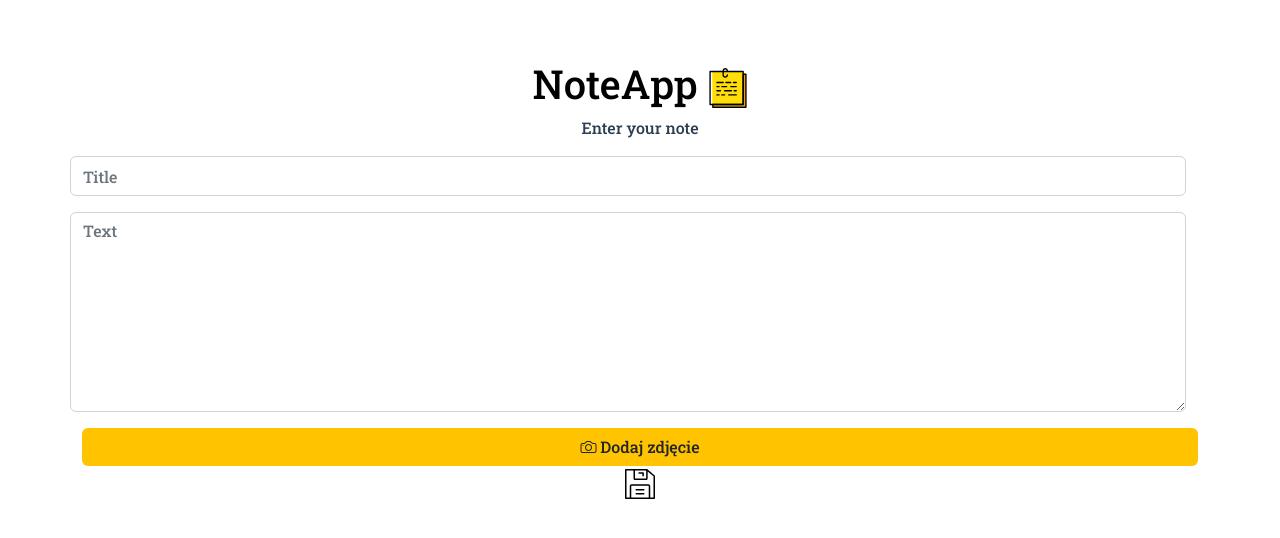
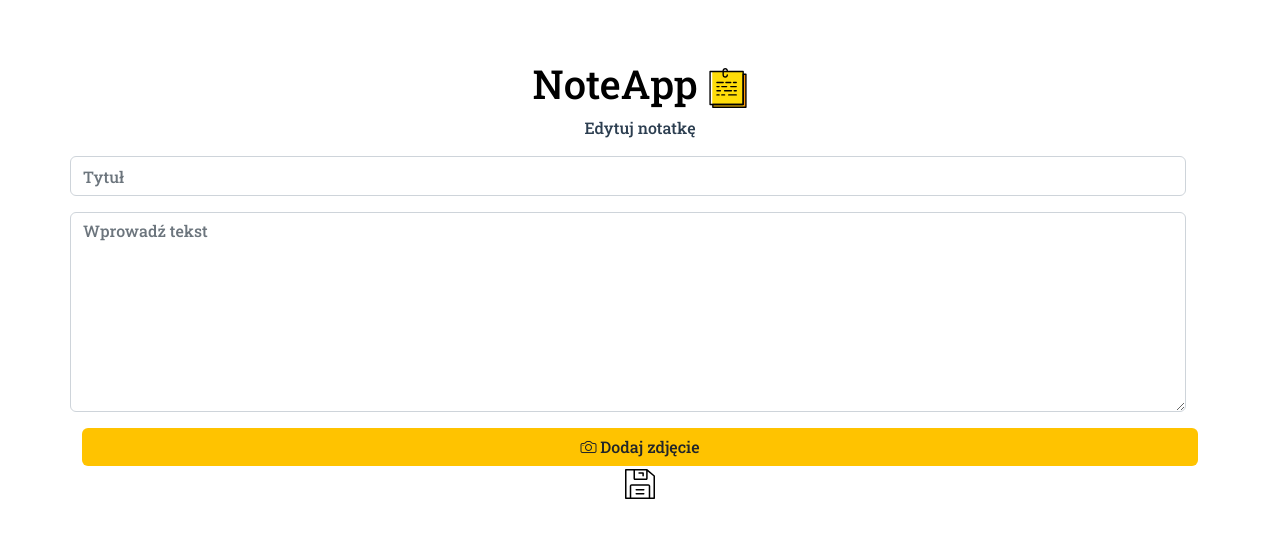
Before and after one commit to jcebo/note_spa, a Vue app in the folder note-spa/: page /add-note in a window 1280 px wide. Shown: the top 538 px of the page. Built offline with nearby package versions, Linux system fonts and the light colour scheme; no server answers.

Commit message:
ui tweaks

```diff
--- a/note-spa/src/App.vue
+++ b/note-spa/src/App.vue
@@ -8,7 +8,7 @@
           <img style="height: 40px" src="./assets/note.svg" alt="NoteAppLogo" />
         </span>
         <button v-if="isLoggedIn" class="btn right" @click="handleLogOut">
-          Log-out
+          Wyloguj się
         </button>
       </h1>
           <router-view />
--- a/note-spa/src/views/AddNote.vue
+++ b/note-spa/src/views/AddNote.vue
@@ -1,10 +1,10 @@
 <template>
     <div class ='container'>
-        <p>Enter your note</p>
+        <p>Edytuj notatkę</p>
         <form class = 'row mb-3' @submit.prevent="addNote">
-            <input style="width: 90%%; height: 5vh" class="form-control row mb-3" v-model="noteTitle" type="text" placeholder="Title" required>
+            <input style="width: 90%%; height: 5vh" class="form-control row mb-3" v-model="noteTitle" type="text" placeholder="Tytuł" required>
             <br>
-            <textarea style="width: 100%; height: 200px" v-model="noteContent" class="row mb-3 noteContent form-control" placeholder="Text" required>
+            <textarea style="width: 100%; height: 200px" v-model="noteContent" class="row mb-3 noteContent form-control" placeholder="Wprowadź tekst" required>
             </textarea>
 
             <br>
```
